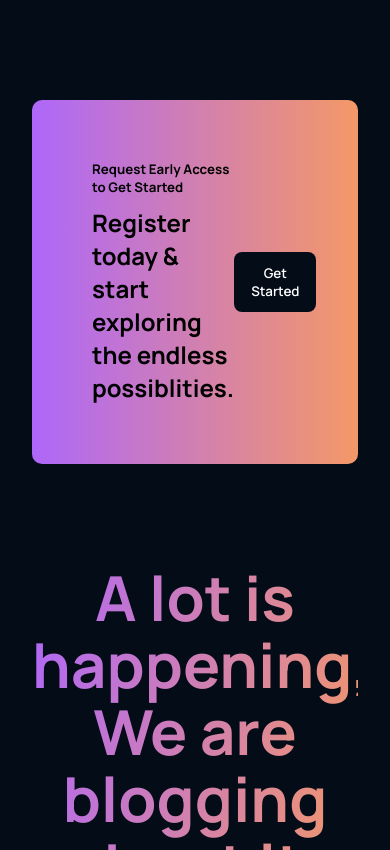
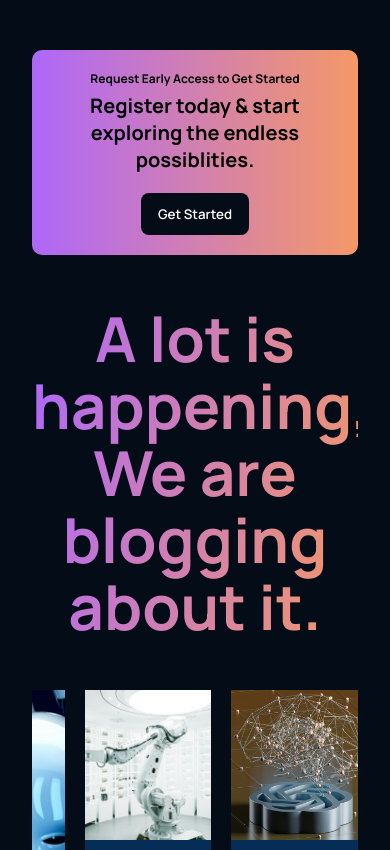
Before and after one commit to MPHDigital-RSA/GPT-3, a plain HTML site: page index.html in a window 390 px wide. Shown: the part 3078-3928 px from the top of the page. Drawn offline with Linux system fonts and the light colour scheme.

Commit message:
cta updated

```diff
--- a/style.css
+++ b/style.css
@@ -652,13 +652,9 @@ header a:hover::after {
 
 .register {
     margin-block: 100px;
-
     background: linear-gradient(90deg, var(--gradient-purple), var(--gradient-orange));
-
     padding: 60px;
-
     border-radius: 10px;
-
     display: flex;
     align-items: center;
     justify-content: space-between;
@@ -687,9 +683,36 @@ header a:hover::after {
     color: #040C18;
 }
 
-@media (max-width: 980px) {}
+@media (max-width: 980px) {
+    .register {
+        margin-block: 50px;
+        padding: 40px;
+        border-radius: 10px;
+        flex-direction: column;
+        text-align: center;
+        gap: 20px;
+    }
 
-@media (max-width: 780px) {}
+    .register .text {
+        display: flex;
+        flex-direction: column;
+        gap: 5px;
+    }
+}
+
+@media (max-width: 780px) {
+    .register {
+        padding: 20px;
+    }
+
+    .register h4 {
+        font-size: 20px;
+    }
+
+    .register h5 {
+        font-size: 12px;
+    }
+}
 
 @media (max-width: 480px) {}
 
@@ -815,6 +838,12 @@ header a:hover::after {
     grid-area: item-5;
 }
 
+@media (max-width: 980px) {}
+
+@media (max-width: 780px) {}
+
+@media (max-width: 480px) {}
+
 /* CTA coding */
 
 .cta {
@@ -840,3 +869,9 @@ header a:hover::after {
     background-color: var(--white);
     color: var(--dark-blue);
 }
+
+@media (max-width: 980px) {}
+
+@media (max-width: 780px) {}
+
+@media (max-width: 480px) {}
```
